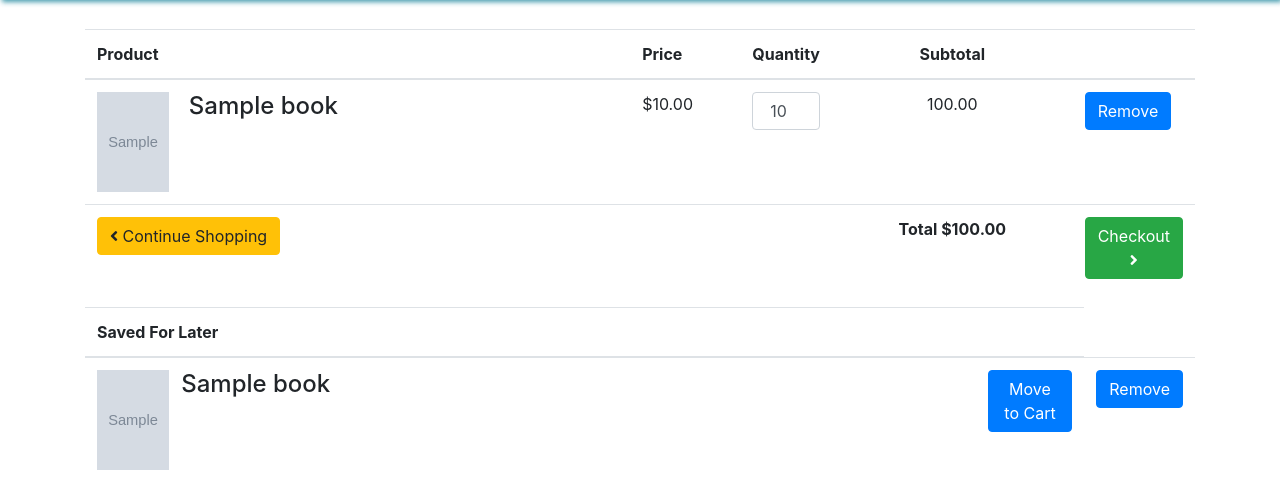
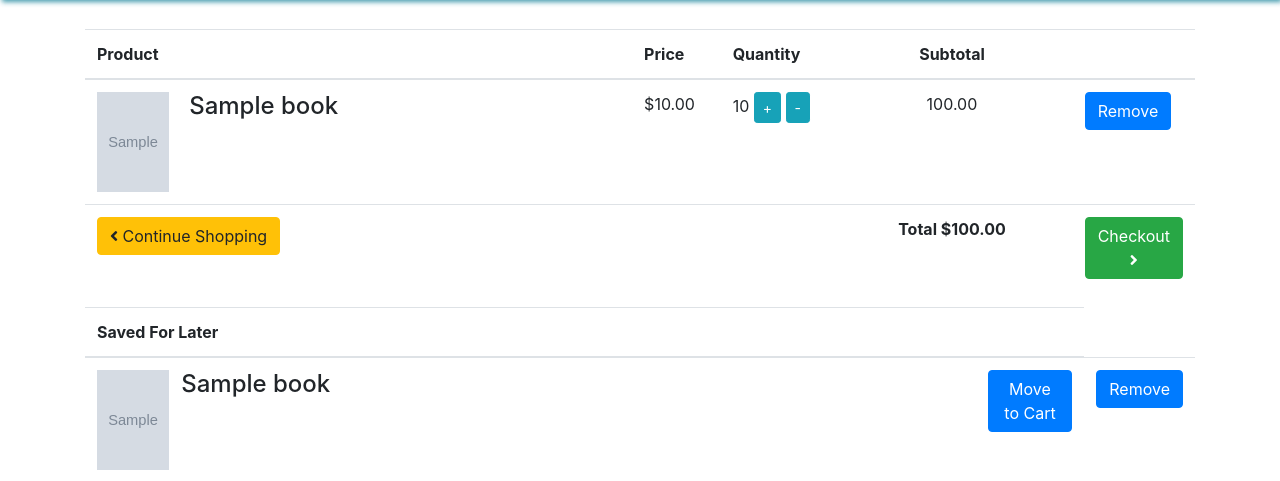
Before and after one commit to teamtwogeektext/GeekText_Team2, a Flask app: page /cart in a window 1280 px wide. Shown: the part 76-557 px from the top of the page. Run offline with Flask 2, Linux system fonts and the light colour scheme; a user stored in the database is signed in; tables that the repository leaves empty hold one stand-in row (values such as "Sample post"); grey boxes marked "Sample" are stand-in pictures; some libraries are stand-ins or nearby versions.

Commit message:
Put in add and lower quantity buttons to change quantities.

```diff
--- a/GeekText_Team2/cart/views.py
+++ b/GeekText_Team2/cart/views.py
@@ -92,6 +92,25 @@ def checkout():
     return render_template('checkout.html',totalPrice=totalPrice, items=items)
 
 
+@cart_blueprint.route('/addQuantity')
+@login_required
+def addQuantity():
+    bookId = request.args.get('ISBN')
+    item = Cart.query.filter_by(userId=current_user.id, ISBN=bookId).first()
+    item.quantity += 1
+    db.session.commit()
+    return redirect(url_for('cart.cart'))
+
+
+@cart_blueprint.route('/lowerQuantity')
+@login_required
+def lowerQuantity():
+    bookId = request.args.get('ISBN')
+    item = Cart.query.filter_by(userId=current_user.id, ISBN=bookId).first()
+    item.quantity -= 1
+    db.session.commit()
+    return redirect(url_for('cart.cart'))
+
 
 #@cart_blueprint.route('/clearOrders')
 #@login_required
--- a/GeekText_Team2/templates/cart.html
+++ b/GeekText_Team2/templates/cart.html
@@ -11,8 +11,8 @@
         <thead>
             <tr>
                 <th style="width:50%">Product</th>
-                <th style="width:10%">Price</th>
-                <th style="width:8%">Quantity</th>
+                <th style="width:8%">Price</th>
+                <th style="width:10%">Quantity</th>
                 <th style="width:22%" class="text-center">Subtotal</th>
                 <th style="width:10%"></th>
             </tr>
@@ -30,7 +30,9 @@
                 </td>
                 <td data-th="Price">${{row.price}}</td>
                 <td data-th="Quantity">
-                    <input type="number" class="form-control text-center" value="{{row.quantity}}">
+                    {{row.quantity}}
+                    <a href="/addQuantity?ISBN={{row.ISBN}}" class="btn btn-info btn-sm">+</a>
+                    <a href="/lowerQuantity?ISBN={{row.ISBN}}" class="btn btn-info btn-sm">-</a>
                 </td>
                 <td data-th="Subtotal" class="text-center">{{row.price*row.quantity}}</td>
                 <td class="actions" data-th="">
```
